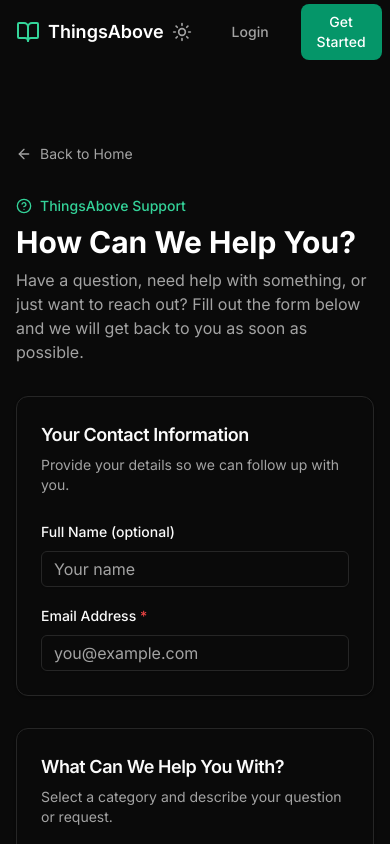
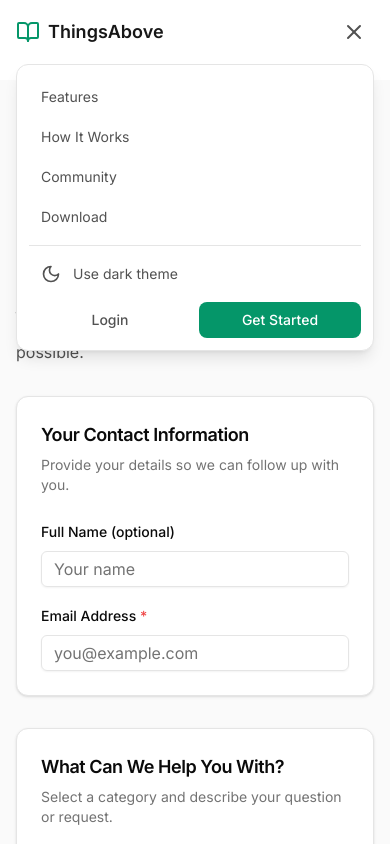
Before and after one commit to DeepCOP/thingsaboveweb, a Next.js app: page /support in a window 390 px wide. Both pictures are taken after a click on the button "Open navigation menu". Shown: the top 844 px of the page. Built offline with nearby package versions, Linux system fonts and the light colour scheme; no server answers.

Commit message:
fix mobile nav issue

```diff
--- a/src/components/Navigation.tsx
+++ b/src/components/Navigation.tsx
@@ -1,9 +1,9 @@
 'use client';
 
 import { useState, useEffect } from 'react';
-import { Moon, Sun, BookOpen } from 'lucide-react';
+import { Moon, Sun, BookOpen, Menu, X } from 'lucide-react';
 import { useTheme } from 'next-themes';
-import { motion } from 'framer-motion';
+import { AnimatePresence, motion } from 'framer-motion';
 import { useRouter, usePathname } from 'next/navigation';
 import { useAuth } from '@/src/state/AuthContext';
 
@@ -11,8 +11,9 @@ export default function Navigation() {
   const [scrolled, setScrolled] = useState(false);
   const { theme, setTheme } = useTheme();
   const [mounted, setMounted] = useState(false);
+  const [isMenuOpen, setIsMenuOpen] = useState(false);
   const router = useRouter();
-  const { session, isGuest, signOut } = useAuth();
+  const { isGuest, signOut } = useAuth();
   const pathname = usePathname();
 
   useEffect(() => {
@@ -23,6 +24,19 @@ export default function Navigation() {
     window.addEventListener('scroll', handleScroll);
     return () => window.removeEventListener('scroll', handleScroll);
   }, []);
+
+  useEffect(() => {
+    if (!isMenuOpen) return;
+
+    const handleKeyDown = (event: KeyboardEvent) => {
+      if (event.key === 'Escape') {
+        setIsMenuOpen(false);
+      }
+    };
+
+    window.addEventListener('keydown', handleKeyDown);
+    return () => window.removeEventListener('keydown', handleKeyDown);
+  }, [isMenuOpen]);
 
   const navigateToSection = (id: string) => {
     // If we're already on the homepage, smooth scroll.
@@ -49,7 +63,7 @@ export default function Navigation() {
           ? 'bg-white/80 dark:bg-neutral-900/80 backdrop-blur-md shadow-sm'
           : 'bg-transparent'
       }`}>
-      <div className="max-w-7xl mx-auto px-4 sm:px-6 lg:px-8">
+      <div className="relative max-w-7xl mx-auto px-4 sm:px-6 lg:px-8">
         <div className="flex items-center justify-between h-16">
           <div
             className="flex items-center space-x-2 cursor-pointer"
@@ -60,7 +74,7 @@ export default function Navigation() {
             </span>
           </div>
 
-          <div className="hidden md:flex items-center space-x-8">
+          <div className="hidden nav:flex items-center space-x-5 justify-center lg:space-x-8">
             <button
               onClick={() => navigateToSection('features')}
               className="text-sm text-neutral-600 hover:text-neutral-900 dark:text-neutral-400 dark:hover:text-white transition-colors">
@@ -83,7 +97,7 @@ export default function Navigation() {
             </button>
           </div>
 
-          <div className="flex items-center space-x-4">
+          <div className="hidden nav:flex items-center space-x-4">
             <button
               onClick={() => setTheme(theme === 'dark' ? 'light' : 'dark')}
               className="p-2 rounded-lg hover:bg-neutral-100 dark:hover:bg-neutral-800 transition-colors"
@@ -131,7 +145,132 @@ export default function Navigation() {
               </>
             )}
           </div>
+
+          <button
+            type="button"
+            onClick={() => setIsMenuOpen((open) => !open)}
+            className="nav:hidden p-2 rounded-lg text-neutral-600 hover:text-neutral-900 hover:bg-neutral-100 dark:text-neutral-400 dark:hover:text-white dark:hover:bg-neutral-800 transition-colors"
+            aria-label={isMenuOpen ? 'Close navigation menu' : 'Open navigation menu'}
+            aria-expanded={isMenuOpen}
+            aria-controls="mobile-navigation-menu">
+            {isMenuOpen ? <X className="h-6 w-6" /> : <Menu className="h-6 w-6" />}
+          </button>
         </div>
+
+        <AnimatePresence>
+          {isMenuOpen && (
+            <motion.div
+              id="mobile-navigation-menu"
+              initial={{ opacity: 0, y: -12, scale: 0.98 }}
+              animate={{ opacity: 1, y: 0, scale: 1 }}
+              exit={{ opacity: 0, y: -8, scale: 0.98 }}
+              transition={{ duration: 0.18, ease: 'easeOut' }}
+              className="nav:hidden absolute top-16 left-4 right-4 origin-top rounded-xl border border-neutral-200 bg-white p-3 shadow-lg dark:border-neutral-800 dark:bg-neutral-900">
+              <div className="flex flex-col">
+                <button
+                  type="button"
+                  onClick={() => {
+                    navigateToSection('features');
+                    setIsMenuOpen(false);
+                  }}
+                  className="px-3 py-2.5 text-left text-sm text-neutral-600 hover:text-neutral-900 hover:bg-neutral-100 dark:text-neutral-400 dark:hover:text-white dark:hover:bg-neutral-800 rounded-lg transition-colors">
+                  Features
+                </button>
+                <button
+                  type="button"
+                  onClick={() => {
+                    navigateToSection('how-it-works');
+                    setIsMenuOpen(false);
+                  }}
+                  className="px-3 py-2.5 text-left text-sm text-neutral-600 hover:text-neutral-900 hover:bg-neutral-100 dark:text-neutral-400 dark:hover:text-white dark:hover:bg-neutral-800 rounded-lg transition-colors">
+                  How It Works
+                </button>
+                <button
+                  type="button"
+                  onClick={() => {
+                    navigateToSection('community');
+                    setIsMenuOpen(false);
+                  }}
+                  className="px-3 py-2.5 text-left text-sm text-neutral-600 hover:text-neutral-900 hover:bg-neutral-100 dark:text-neutral-400 dark:hover:text-white dark:hover:bg-neutral-800 rounded-lg transition-colors">
+                  Community
+                </button>
+                <button
+                  type="button"
+                  onClick={() => {
+                    navigateToSection('download');
+                    setIsMenuOpen(false);
+                  }}
+                  className="px-3 py-2.5 text-left text-sm text-neutral-600 hover:text-neutral-900 hover:bg-neutral-100 dark:text-neutral-400 dark:hover:text-white dark:hover:bg-neutral-800 rounded-lg transition-colors">
+                  Download
+                </button>
+
+                <div className="my-2 border-t border-neutral-200 dark:border-neutral-800" />
+
+                <button
+                  type="button"
+                  onClick={() => setTheme(theme === 'dark' ? 'light' : 'dark')}
+                  className="flex items-center gap-3 px-3 py-2.5 text-left text-sm text-neutral-600 hover:text-neutral-900 hover:bg-neutral-100 dark:text-neutral-400 dark:hover:text-white dark:hover:bg-neutral-800 rounded-lg transition-colors">
+                  {theme === 'dark' ? <Sun className="h-5 w-5" /> : <Moon className="h-5 w-5" />}
+                  {theme === 'dark' ? 'Use light theme' : 'Use dark theme'}
+                </button>
+
+                {isGuest ? (
+                  <div className="mt-2 grid grid-cols-2 gap-2">
+                    <button
+                      type="button"
+                      onClick={() => {
+                        setIsMenuOpen(false);
+                        router.push('/auth/login');
+                      }}
+                      className="px-4 py-2 text-sm font-medium text-neutral-600 hover:text-neutral-900 hover:bg-neutral-100 dark:text-neutral-400 dark:hover:text-white dark:hover:bg-neutral-800 rounded-lg transition-colors">
+                      Login
+                    </button>
+                    <button
+                      type="button"
+                      onClick={() => {
+                        setIsMenuOpen(false);
+                        router.push('/auth/sign-up');
+                      }}
+                      className="px-4 py-2 bg-emerald-600 hover:bg-emerald-700 text-white text-sm font-medium rounded-lg transition-colors">
+                      Get Started
+                    </button>
+                  </div>
+                ) : (
+                  <>
+                    <button
+                      type="button"
+                      onClick={() => {
+                        setIsMenuOpen(false);
+                        router.push('/plans/my');
+                      }}
+                      className="px-3 py-2.5 text-left text-sm text-neutral-600 hover:text-neutral-900 hover:bg-neutral-100 dark:text-neutral-400 dark:hover:text-white dark:hover:bg-neutral-800 rounded-lg transition-colors">
+                      My Plans
+                    </button>
+                    <button
+                      type="button"
+                      onClick={() => {
+                        setIsMenuOpen(false);
+                        router.push('/plans/new');
+                      }}
+                      className="px-3 py-2.5 text-left text-sm text-neutral-600 hover:text-neutral-900 hover:bg-neutral-100 dark:text-neutral-400 dark:hover:text-white dark:hover:bg-neutral-800 rounded-lg transition-colors">
+                      Create
+                    </button>
+                    <button
+                      type="button"
+                      onClick={async () => {
+                        setIsMenuOpen(false);
+                        await signOut();
+                        router.replace('/');
+                      }}
+                      className="px-3 py-2.5 text-left text-sm text-neutral-600 hover:text-neutral-900 hover:bg-neutral-100 dark:text-neutral-400 dark:hover:text-white dark:hover:bg-neutral-800 rounded-lg transition-colors">
+                      Log out
+                    </button>
+                  </>
+                )}
+              </div>
+            </motion.div>
+          )}
+        </AnimatePresence>
       </div>
     </motion.nav>
   );
--- a/tailwind.config.ts
+++ b/tailwind.config.ts
@@ -10,6 +10,9 @@ const config: Config = {
   ],
   theme: {
     extend: {
+      screens: {
+        nav: '850px',
+      },
       backgroundImage: {
         'gradient-radial': 'radial-gradient(var(--tw-gradient-stops))',
         'gradient-conic': 'conic-gradient(from 180deg at 50% 50%, var(--tw-gradient-stops))',
```
